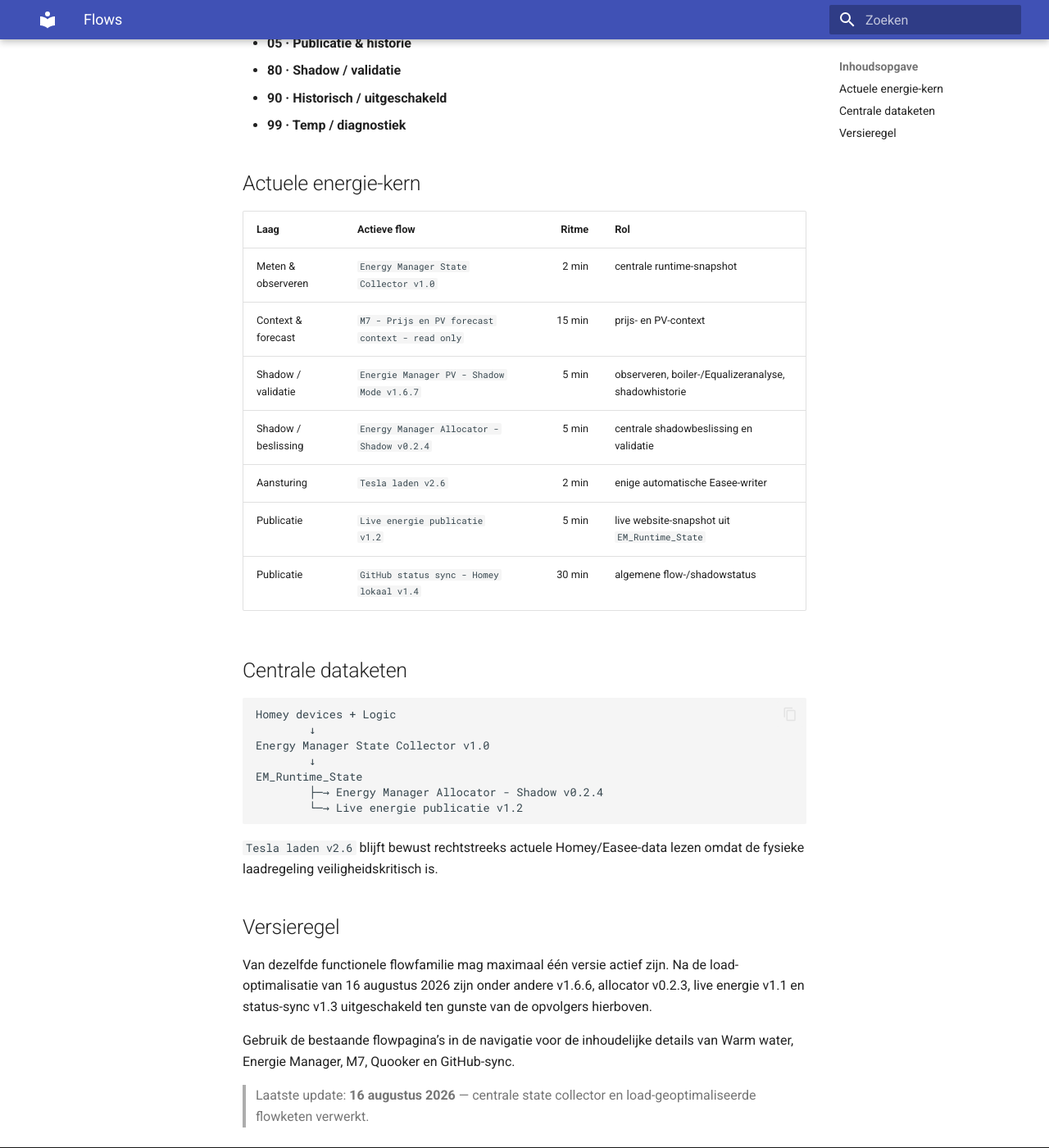
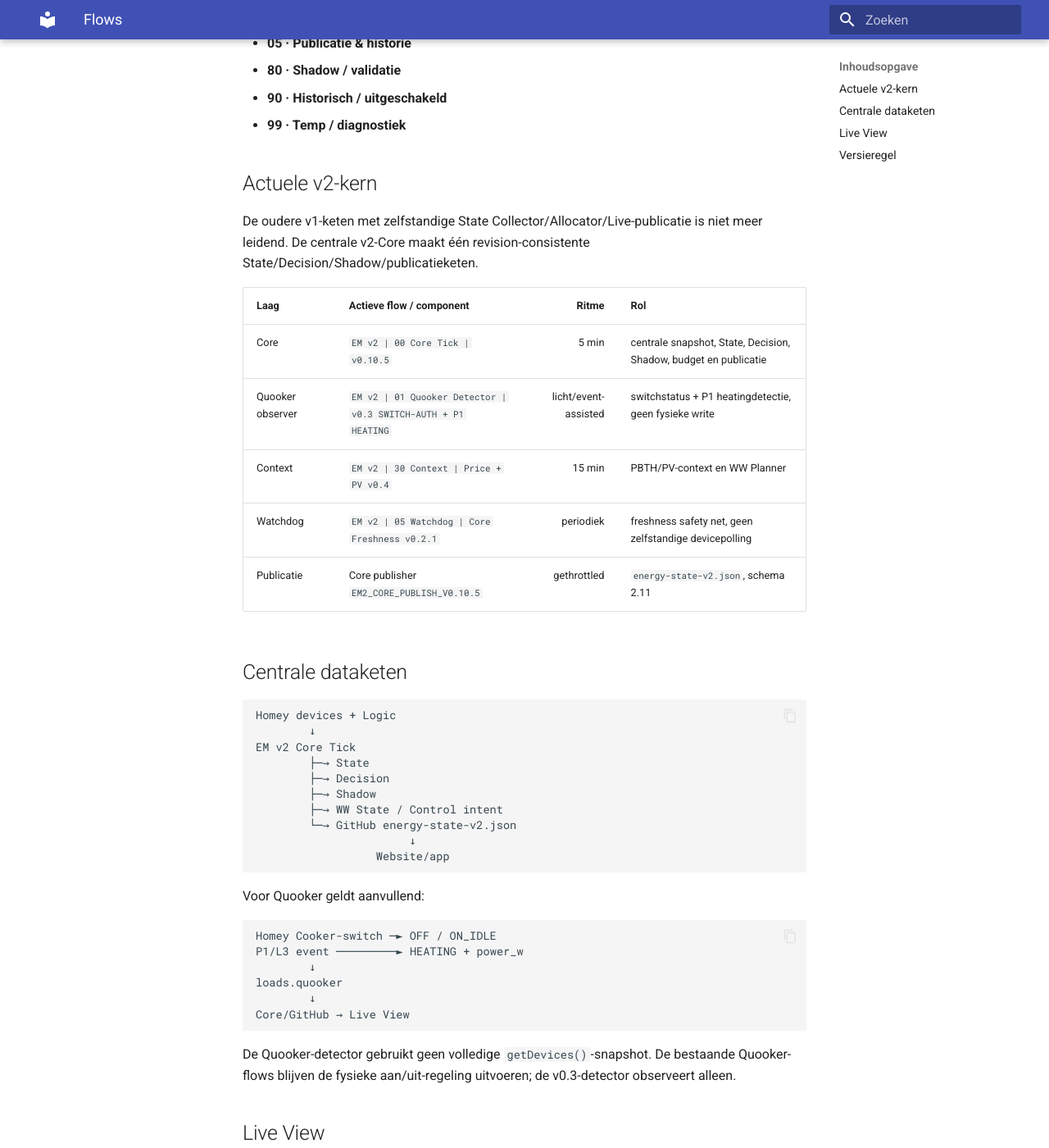
Before and after one commit to OnsKasteeltje/homey-energy-manual, an MkDocs documentation site: the page built from docs/flows.md, in a window 1280 px wide and 1400 px high, scrolled down 364 px. Shown: the whole window at 82% size. Built offline with MkDocs 1.6.1 and Material for MkDocs 9.7.7, drawn with Linux system fonts in a browser that asks for light colours; some of the changed text lies outside the part shown.

Commit message:
docs: refresh active v2 flow overview

````diff
--- a/docs/flows.md
+++ b/docs/flows.md
@@ -1,6 +1,6 @@
 # Flows
 
-De operationele Homey-flows zijn geordend volgens de doelarchitectuur:
+De operationele Homey-flows zijn geordend volgens de Energy Core v2-doelarchitectuur:
 
 - **01 · Meten & observeren**
 - **02 · Context & forecast**
@@ -11,36 +11,52 @@
 - **90 · Historisch / uitgeschakeld**
 - **99 · Temp / diagnostiek**
 
-## Actuele energie-kern
+## Actuele v2-kern
 
-| Laag | Actieve flow | Ritme | Rol |
+De oudere v1-keten met zelfstandige State Collector/Allocator/Live-publicatie is niet meer leidend. De centrale v2-Core maakt één revision-consistente State/Decision/Shadow/publicatieketen.
+
+| Laag | Actieve flow / component | Ritme | Rol |
 |---|---|---:|---|
-| Meten & observeren | `Energy Manager State Collector v1.0` | 2 min | centrale runtime-snapshot |
-| Context & forecast | `M7 - Prijs en PV forecast context - read only` | 15 min | prijs- en PV-context |
-| Shadow / validatie | `Energie Manager PV - Shadow Mode v1.6.7` | 5 min | observeren, boiler-/Equalizeranalyse, shadowhistorie |
-| Shadow / beslissing | `Energy Manager Allocator - Shadow v0.2.4` | 5 min | centrale shadowbeslissing en validatie |
-| Aansturing | `Tesla laden v2.6` | 2 min | enige automatische Easee-writer |
-| Publicatie | `Live energie publicatie v1.2` | 5 min | live website-snapshot uit `EM_Runtime_State` |
-| Publicatie | `GitHub status sync - Homey lokaal v1.4` | 30 min | algemene flow-/shadowstatus |
+| Core | `EM v2 | 00 Core Tick | v0.10.5` | 5 min | centrale snapshot, State, Decision, Shadow, budget en publicatie |
+| Quooker observer | `EM v2 | 01 Quooker Detector | v0.3 SWITCH-AUTH + P1 HEATING` | licht/event-assisted | switchstatus + P1 heatingdetectie, geen fysieke write |
+| Context | `EM v2 | 30 Context | Price + PV v0.4` | 15 min | PBTH/PV-context en WW Planner |
+| Watchdog | `EM v2 | 05 Watchdog | Core Freshness v0.2.1` | periodiek | freshness safety net, geen zelfstandige devicepolling |
+| Publicatie | Core publisher `EM2_CORE_PUBLISH_V0.10.5` | gethrottled | `energy-state-v2.json`, schema 2.11 |
 
 ## Centrale dataketen
 
 ```text
 Homey devices + Logic
         ↓
-Energy Manager State Collector v1.0
-        ↓
-EM_Runtime_State
-        ├─→ Energy Manager Allocator - Shadow v0.2.4
-        └─→ Live energie publicatie v1.2
+EM v2 Core Tick
+        ├─→ State
+        ├─→ Decision
+        ├─→ Shadow
+        ├─→ WW State / Control intent
+        └─→ GitHub energy-state-v2.json
+                       ↓
+                  Website/app
 ```
 
-`Tesla laden v2.6` blijft bewust rechtstreeks actuele Homey/Easee-data lezen omdat de fysieke laadregeling veiligheidskritisch is.
+Voor Quooker geldt aanvullend:
+
+```text
+Homey Cooker-switch ─► OFF / ON_IDLE
+P1/L3 event ─────────► HEATING + power_w
+        ↓
+loads.quooker
+        ↓
+Core/GitHub → Live View
+```
+
+De Quooker-detector gebruikt geen volledige `getDevices()`-snapshot. De bestaande Quooker-flows blijven de fysieke aan/uit-regeling uitvoeren; de v0.3-detector observeert alleen.
+
+## Live View
+
+De Live View toont momenteel zeven afzonderlijke verbruikers: Tesla, Boiler, Ruimteverwarming, Wasmachine, Droger, Quooker en Overig. Alleen werkelijk actief verbruik boven 20 W krijgt een actieve energiestroom. Quooker `ON_IDLE` blijft daarom visueel inactief; `HEATING` wordt actief weergegeven met het gedetecteerde vermogen.
 
 ## Versieregel
 
-Van dezelfde functionele flowfamilie mag maximaal één versie actief zijn. Na de load-optimalisatie van 16 augustus 2026 zijn onder andere v1.6.6, allocator v0.2.3, live energie v1.1 en status-sync v1.3 uitgeschakeld ten gunste van de opvolgers hierboven.
+Van dezelfde functionele flowfamilie mag maximaal één productieversie actief zijn. Bij een inhoudelijke wijziging wordt een hogere versie gemaakt, gevalideerd en geactiveerd; de voorganger wordt uitgeschakeld/SUPERSEDED gehouden als rollback wanneer dat zinvol is.
 
-Gebruik de bestaande flowpagina’s in de navigatie voor de inhoudelijke details van Warm water, Energie Manager, M7, Quooker en GitHub-sync.
-
-> Laatste update: **16 augustus 2026** — centrale state collector en load-geoptimaliseerde flowketen verwerkt.
+> Laatste update: **21 augustus 2026** — v2-Core v0.10.5/schema 2.11, Quooker v0.3 switch-authoritative + P1 heating en actuele Live View verwerkt.
````
